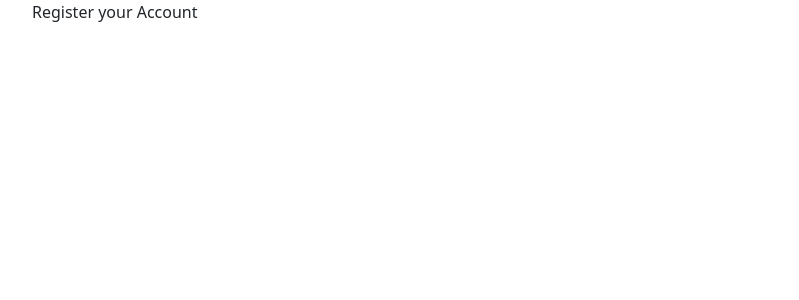
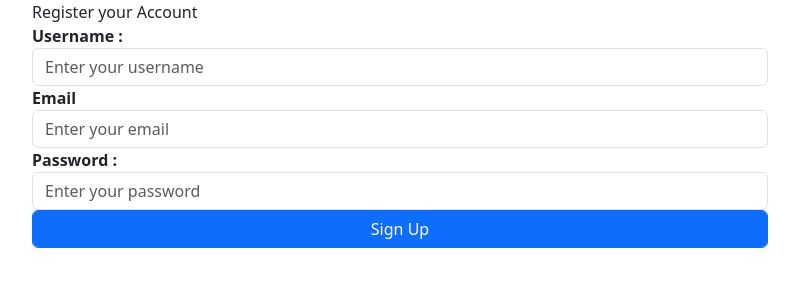
Before and after one commit to Ajanthanasia/chatting-platform, a React (Create React App) app in the folder frontend/: page /signup in a window 1280 px wide. Shown: the top 300 px of the page, without its empty margins (50-849 px from the left). Built offline with nearby package versions, Linux system fonts and the light colour scheme.

Commit message:
signup set

```diff
--- a/frontend/src/components/login/login.jsx
+++ b/frontend/src/components/login/login.jsx
@@ -6,15 +6,15 @@ function Login() {
     const [password, setPassword] = useState("");
     const [usernameError, setUsernameError] = useState("");
     const [passwordError, setPasswordError] = useState("");
-    const [url, setUrl] = useState('#');
+    const url = useState('#');
 
     const handleSubmit = async (event) => {
         event.preventDefault();
         setUsernameError('');
         setPasswordError('');
-        if (username == '') {
+        if (username === '') {
             setUsernameError('Username is required');
-        } else if (password == '') {
+        } else if (password === '') {
             setPasswordError('Password is required');
         } else {
             console.log(username);
@@ -24,6 +24,7 @@ function Login() {
                     username,
                     password,
                 });
+                console.log(response);
                 console.log('Login successfully');
             } catch (error) {
                 console.log(error);
--- a/frontend/src/components/signup/signup.jsx
+++ b/frontend/src/components/signup/signup.jsx
@@ -1,4 +1,5 @@
 import React, { useState } from "react";
+import axios from 'axios';
 
 function Signup() {
     const [username, setUsername] = useState("");
@@ -6,14 +7,37 @@ function Signup() {
     const [email, setEmail] = useState("");
     const [usernameError, setUsernameError] = useState("");
     const [passwordError, setPasswordError] = useState("");
-    const [emailError, setemailError] = useState("");
-    const [url, setUrl] = useState('#');
+    const [emailError, setEmailError] = useState("");
+    const url = useState('#');
 
     const handleSubmit = async (event) => {
         event.preventDefault();
-        console.log(username);
-        console.log(email);
-        console.log(password);
+        setUsernameError('');
+        setEmailError('');
+        setPasswordError('');
+        if (username === '') {
+            setUsernameError('Username is required');
+        } else if (email === '') {
+            setEmailError('Email is required');
+        }
+        else if (password === '') {
+            setPasswordError('Password is required');
+        } else {
+            console.log(username);
+            console.log(email);
+            console.log(password);
+            try {
+                const response = await axios.post(url, {
+                    username,
+                    email,
+                    password,
+                });
+                console.log(response);
+                console.log('Register successfully');
+            } catch (error) {
+                console.log(error);
+            }
+        }
     }
     return (
         <div className="panel">
@@ -22,7 +46,75 @@ function Signup() {
                     Register your Account
                 </div>
             </div>
-
+            <form onSubmit={handleSubmit}>
+                <div className="form-group">
+                    <div className="row">
+                        <div className="col-md-8">
+                            <strong>
+                                <label htmlFor="username">Username :</label>
+                            </strong>
+                        </div>
+                        <div className="col-md-8">
+                            <input
+                                type="text"
+                                id="username"
+                                className="form-control"
+                                placeholder="Enter your username"
+                                value={username}
+                                onChange={(e) => setUsername(e.target.value)}
+                            />
+                            <b>{usernameError}</b>
+                        </div>
+                    </div>
+                </div>
+                <div className="form-group">
+                    <div className="row">
+                        <div className="col-md-8">
+                            <strong>
+                                <label htmlFor="email">Email</label>
+                            </strong>
+                        </div>
+                        <div className="col-md-8">
+                            <input
+                                type="text"
+                                id="email"
+                                className="form-control"
+                                placeholder="Enter your email"
+                                value={email}
+                                onChange={(e) => setEmail(e.target.value)}
+                            />
+                            <b>{emailError}</b>
+                        </div>
+                    </div>
+                </div>
+                <div className="form-group">
+                    <div className="row">
+                        <div className="col-md-8">
+                            <strong>
+                                <label htmlFor="password">Password :</label>
+                            </strong>
+                        </div>
+                        <div className="col-md-8">
+                            <input
+                                type="password"
+                                id="password"
+                                className="form-control"
+                                placeholder="Enter your password"
+                                value={password}
+                                onChange={(e) => setPassword(e.target.value)}
+                            />
+                            <b>{passwordError}</b>
+                        </div>
+                    </div>
+                </div>
+                <div className="form-group">
+                    <div className="row">
+                        <div className="col-md-8">
+                            <button type="submit" className="btn btn-primary form-control">Sign Up</button>
+                        </div>
+                    </div>
+                </div>
+            </form>
         </div>
     );
 }
```
